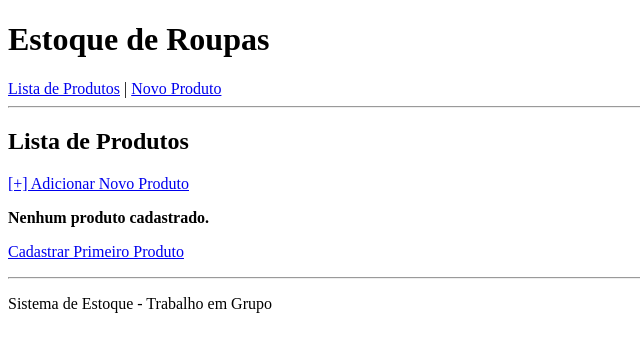
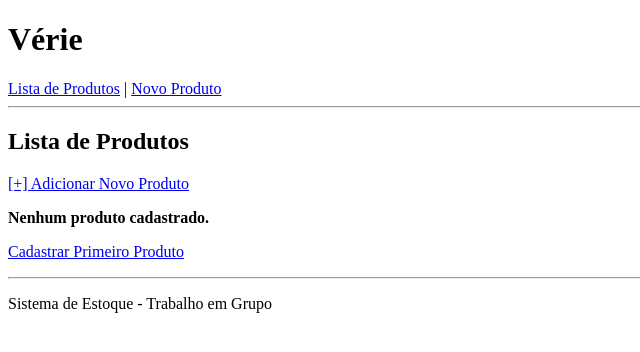
Before and after one commit to vitorcunha622-lgtm/LOJA_DE_ROUPAS, a Django app: page / in a window 1280 px wide. Shown: the top 352 px of the page, without its empty margins (0-640 px from the left). Run offline with Django 5.2, Linux system fonts and the light colour scheme; data that the repository does not hold is empty.

Commit message:
atualização do projeto

```diff
--- a/estoque/templates/estoque/base.html
+++ b/estoque/templates/estoque/base.html
@@ -6,7 +6,7 @@
 </head>
 <body>
     <header>
-        <h1>Estoque de Roupas</h1>
+        <h1>Vérie</h1>
         <nav>
             <a href="{% url 'lista_produtos' %}">Lista de Produtos</a> |
             <a href="{% url 'criar_produto' %}">Novo Produto</a>
```
